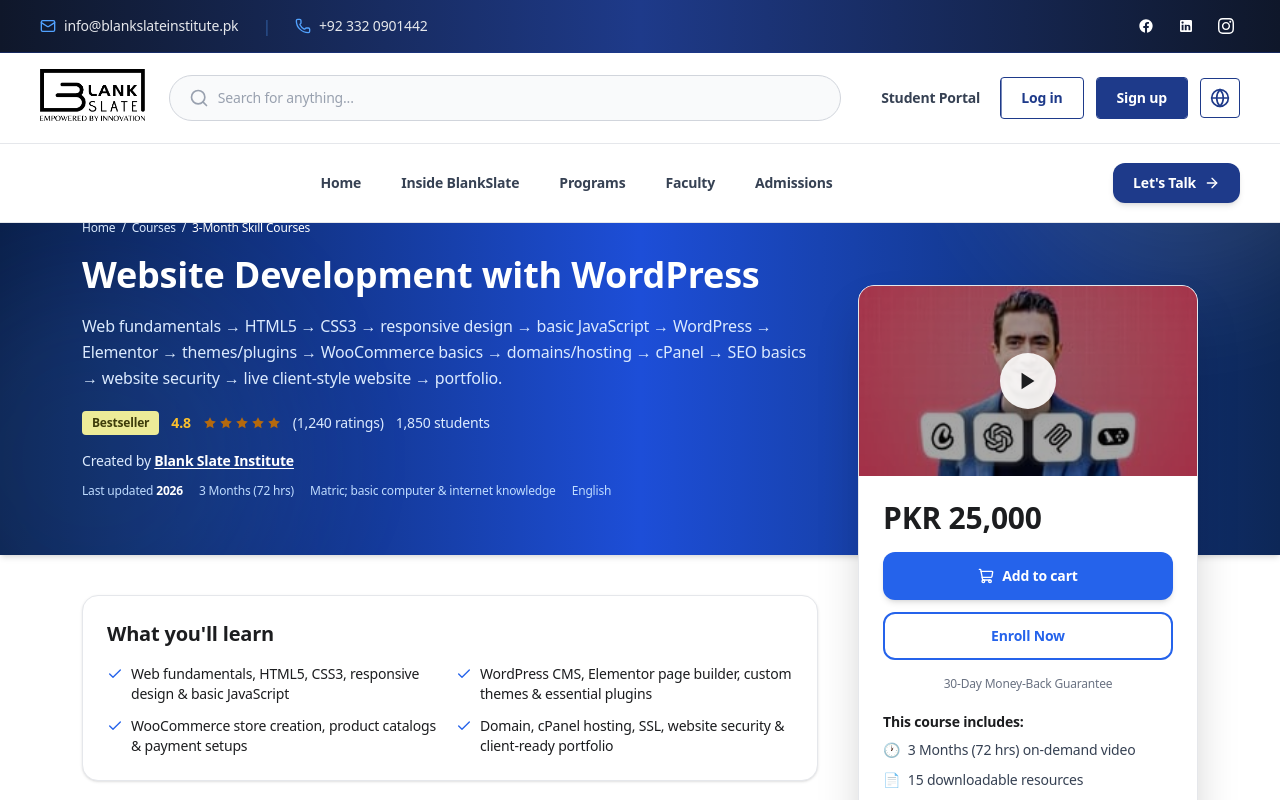
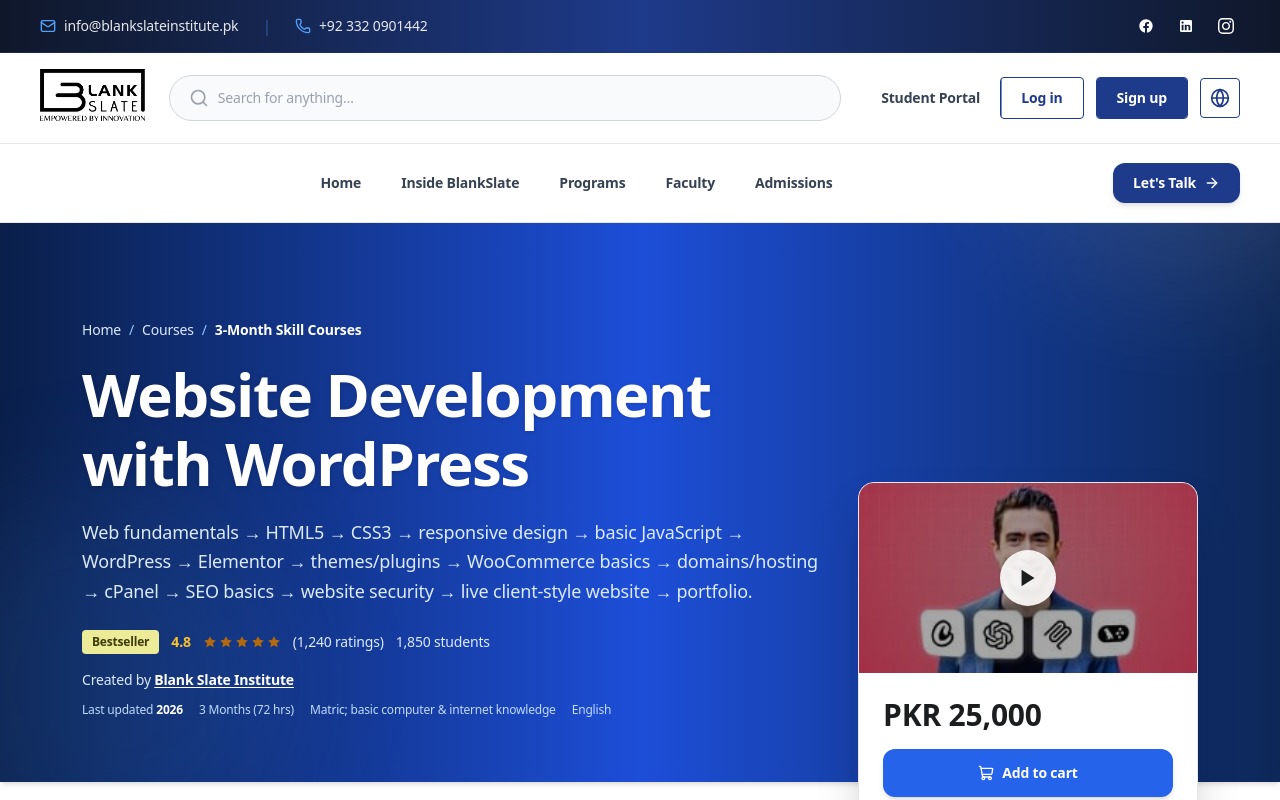
Before and after one commit to techbyrayyan/blank-slate-ins, a Next.js app: page /courses/1 in a window 1280 px wide. Shown: the top 800 px of the page. Built offline with nearby package versions, Linux system fonts and the light colour scheme.

Commit message:
fix: increase top padding and enlarge course heading on all course pages

```diff
--- a/src/app/courses/[id]/page.js
+++ b/src/app/courses/[id]/page.js
@@ -59,7 +59,7 @@
       <main className="min-h-screen bg-white">
 
         {/* ── Royal Blue Hero Banner ── */}
-        <div className="bg-gradient-to-r from-[#0a1f4a] via-[#1D4ED8] to-[#0d2757] text-white pt-[220px] pb-14 relative overflow-hidden shadow-md">
+        <div className="bg-gradient-to-r from-[#0a1f4a] via-[#1D4ED8] to-[#0d2757] text-white pt-[260px] sm:pt-[280px] md:pt-[300px] lg:pt-[320px] pb-16 relative overflow-hidden shadow-md">
 
           {/* Ambient Blue Background Glow */}
           <div className="absolute -top-24 -right-24 w-96 h-96 bg-white/10 rounded-full blur-3xl pointer-events-none" />
@@ -68,17 +68,21 @@
           <div className="max-w-[1180px] mx-auto px-4 sm:px-6 lg:px-8 relative z-10">
             <div className="lg:max-w-[calc(100%-380px)]">
               {/* Breadcrumb */}
-              <div className="flex items-center gap-1.5 text-xs text-blue-100 mb-4">
+              <div className="flex items-center gap-2 text-xs sm:text-sm text-blue-100 mb-5 font-medium flex-wrap">
                 <Link href="/" className="hover:text-white transition-colors">Home</Link>
-                <span>/</span>
+                <span className="text-blue-300">/</span>
                 <Link href="/courses" className="hover:text-white transition-colors">Courses</Link>
-                <span>/</span>
-                <span className="text-white font-medium">{course.category}</span>
+                <span className="text-blue-300">/</span>
+                <span className="text-white font-semibold">{course.category}</span>
               </div>
 
               {/* Title */}
-              <h1 className="text-2xl sm:text-3xl lg:text-4xl font-extrabold leading-tight mb-4">{course.title}</h1>
-              <p className="text-base text-blue-100 mb-5 leading-relaxed">{course.description}</p>
+              <h1 className="text-3xl sm:text-4xl md:text-5xl lg:text-5xl xl:text-6xl font-black text-white leading-[1.15] tracking-tight mb-5 drop-shadow-sm">
+                {course.title}
+              </h1>
+              <p className="text-base sm:text-lg text-blue-100 mb-6 leading-relaxed max-w-3xl">
+                {course.description}
+              </p>
 
               {/* Badges + Rating */}
               <div className="flex flex-wrap items-center gap-3 mb-4">
@@ -234,8 +238,8 @@
             </div>
 
             {/* Right Column: Floating Sticky Purchase Card (Follows scroll down the page) */}
-            <div className="hidden lg:block h-full relative -mt-[310px] z-30">
-              <div className="sticky top-[100px] bg-white text-[#1c1d1f] rounded-2xl shadow-2xl border border-gray-200 overflow-hidden">
+            <div className="hidden lg:block h-full relative -mt-[340px] z-30">
+              <div className="sticky top-[180px] bg-white text-[#1c1d1f] rounded-2xl shadow-2xl border border-gray-200 overflow-hidden">
                 {/* Course Image with Play Button */}
                 <div className="relative aspect-[16/9] overflow-hidden bg-gray-100">
                   <img src={course.image} alt={course.title} className="w-full h-full object-cover" />
--- a/src/app/courses/page.js
+++ b/src/app/courses/page.js
@@ -39,15 +39,15 @@
       <main className="min-h-screen bg-white">
 
         {/* ── Royal Blue Hero Banner ── */}
-        <div className="bg-gradient-to-r from-[#0a1f4a] via-[#1D4ED8] to-[#0d2757] text-white pt-[220px] pb-14 shadow-md relative overflow-hidden">
+        <div className="bg-gradient-to-r from-[#0a1f4a] via-[#1D4ED8] to-[#0d2757] text-white pt-[250px] sm:pt-[270px] md:pt-[290px] lg:pt-[310px] pb-16 shadow-md relative overflow-hidden">
           <div className="absolute -top-24 -right-24 w-96 h-96 bg-white/10 rounded-full blur-3xl pointer-events-none" />
           <div className="max-w-[1440px] mx-auto px-4 sm:px-6 relative z-10">
-            <div className="flex items-center gap-2 mb-3">
-              <Link href="/" className="text-blue-100 hover:text-white text-sm font-medium transition-colors">Home</Link>
-              <span className="text-blue-200 text-sm">/</span>
+            <div className="flex items-center gap-2 mb-4 font-medium">
+              <Link href="/" className="text-blue-100 hover:text-white text-sm transition-colors">Home</Link>
+              <span className="text-blue-300 text-sm">/</span>
               <span className="text-white text-sm font-semibold">All Courses</span>
             </div>
-            <h1 className="text-3xl sm:text-4xl lg:text-5xl font-black text-white tracking-tight mb-2">Explore All Courses</h1>
+            <h1 className="text-3xl sm:text-4xl md:text-5xl lg:text-6xl font-black text-white tracking-tight mb-3">Explore All Courses</h1>
             <p className="text-blue-100 text-base">{allCourses.length} in-demand technology and professional courses</p>
           </div>
         </div>
--- a/src/app/topic/[slug]/page.js
+++ b/src/app/topic/[slug]/page.js
@@ -35,19 +35,19 @@
       <main className="min-h-screen bg-white">
 
         {/* ── Royal Blue Hero Banner ── */}
-        <div className="bg-gradient-to-r from-[#0a1f4a] via-[#1D4ED8] to-[#0d2757] text-white pt-[220px] pb-14 shadow-md relative overflow-hidden">
+        <div className="bg-gradient-to-r from-[#0a1f4a] via-[#1D4ED8] to-[#0d2757] text-white pt-[250px] sm:pt-[270px] md:pt-[290px] lg:pt-[310px] pb-16 shadow-md relative overflow-hidden">
           <div className="absolute -top-24 -right-24 w-96 h-96 bg-white/10 rounded-full blur-3xl pointer-events-none" />
           <div className="max-w-[1440px] mx-auto px-4 sm:px-6 relative z-10">
             {/* Breadcrumbs */}
-            <div className="flex items-center gap-2 mb-3">
-              <Link href="/" className="text-blue-100 hover:text-white text-sm font-medium transition-colors">Home</Link>
-              <span className="text-blue-200 text-sm">/</span>
-              <Link href="/courses" className="text-blue-100 hover:text-white text-sm font-medium transition-colors">Courses</Link>
-              <span className="text-blue-200 text-sm">/</span>
+            <div className="flex items-center gap-2 mb-4 font-medium">
+              <Link href="/" className="text-blue-100 hover:text-white text-sm transition-colors">Home</Link>
+              <span className="text-blue-300 text-sm">/</span>
+              <Link href="/courses" className="text-blue-100 hover:text-white text-sm transition-colors">Courses</Link>
+              <span className="text-blue-300 text-sm">/</span>
               <span className="text-white text-sm font-semibold">{currentTopic.title}</span>
             </div>
 
-            <h1 className="text-3xl sm:text-4xl lg:text-5xl font-black text-white tracking-tight mb-3">
+            <h1 className="text-3xl sm:text-4xl md:text-5xl lg:text-6xl font-black text-white tracking-tight mb-3">
               {currentTopic.title} Courses
             </h1>
             <p className="text-blue-100 text-base max-w-2xl">
```
